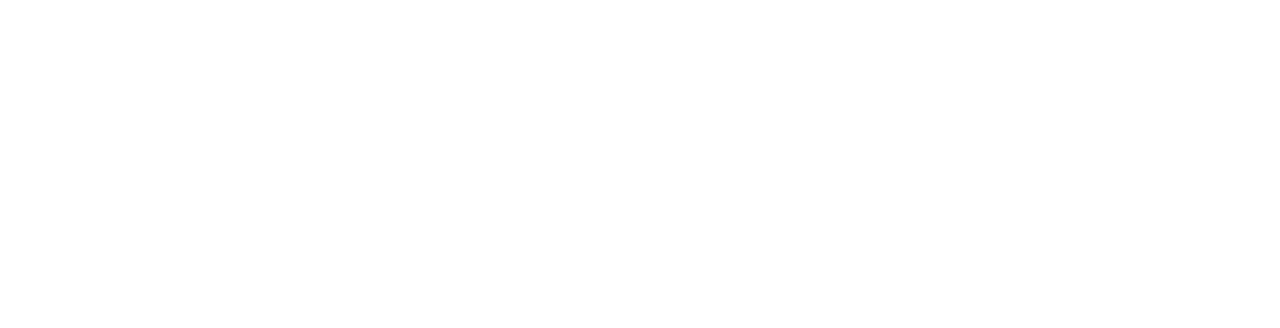
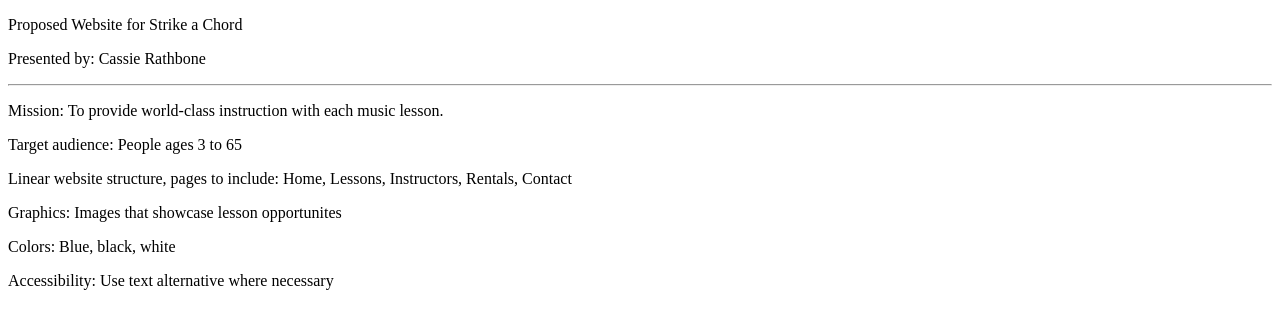
Before and after one commit to 144Sp23/ch1lab1-cassierathbone, a plain HTML site: page plan.html in a window 1280 px wide. Drawn offline with Linux system fonts and the light colour scheme.

Commit message:
Update plan.html

```diff
--- a/plan.html
+++ b/plan.html
@@ -1,9 +1,22 @@
 <!DOCTYPE html>
+<html lang="en">
+
 <head>
-<title>Pacific Trails Resort</title>
-<meta charset="utf-8">
+    <title>Strike a Chord</title>
+    <meta charset="utf-8">
 </head>
+
 <body>
+    <p> Proposed Website for Strike a Chord</p>
+    <p> Presented by: Cassie Rathbone</p>
+    <hr>
 
+    <p> Mission: To provide world-class instruction with each music lesson.</p>
+    <p> Target audience: People ages 3 to 65</p>
+    <p> Linear website structure, pages to include: Home, Lessons, Instructors, Rentals, Contact</p>
+    <p> Graphics: Images that showcase lesson opportunites</p>
+    <p> Colors: Blue, black, white</p>
+    <p> Accessibility: Use text alternative where necessary</p>
 </body>
+
 </html>
```
